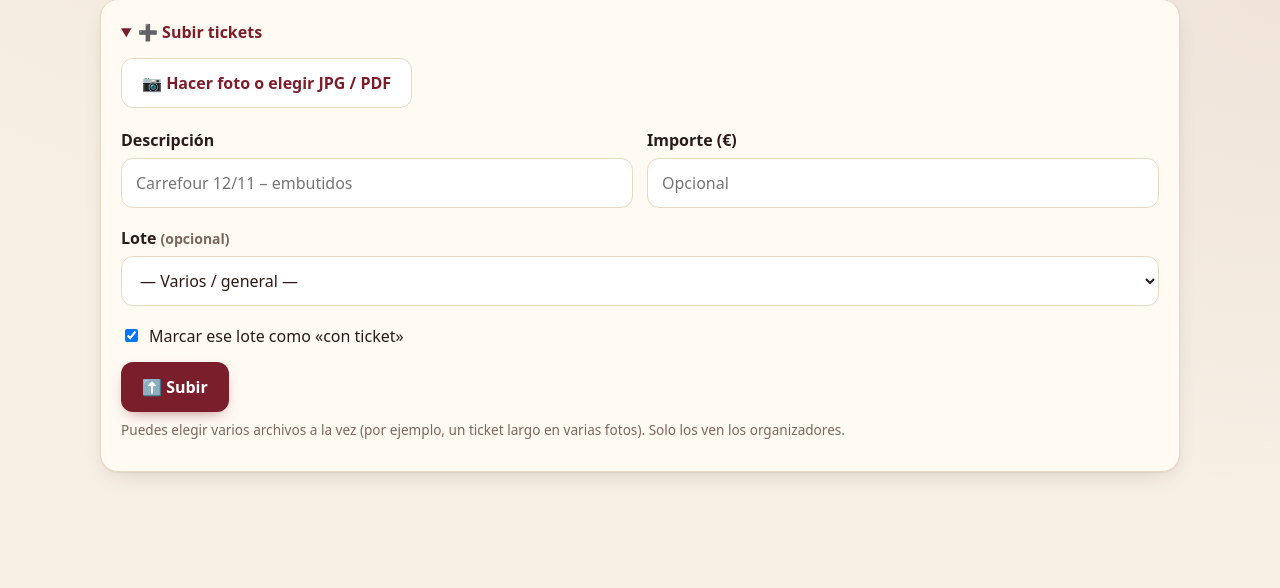
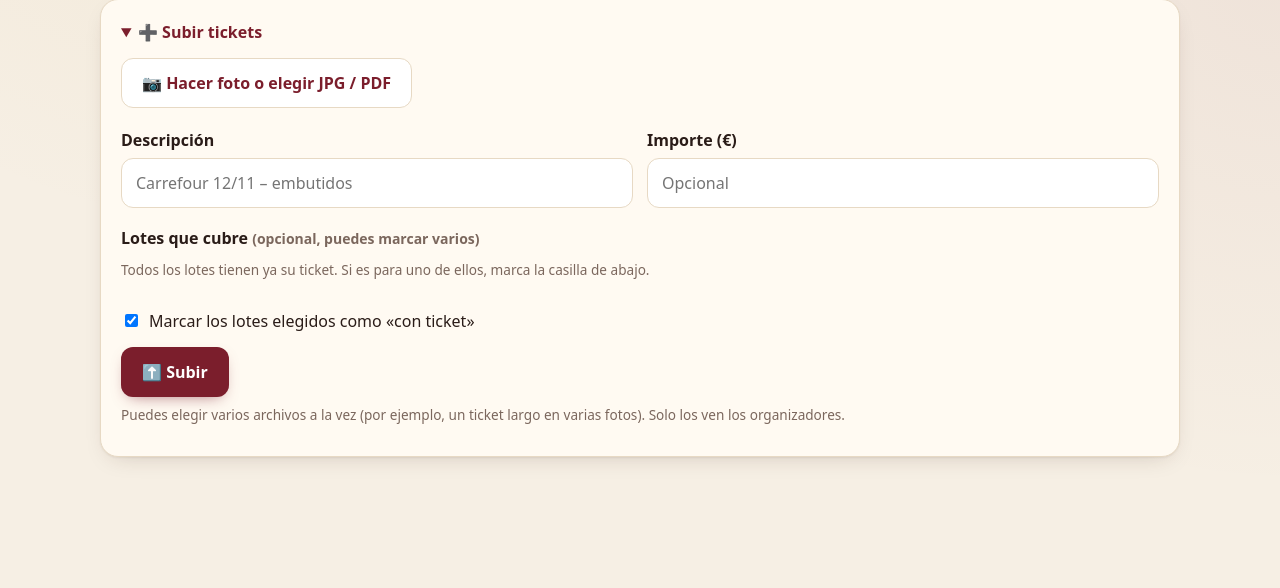
Before and after one commit to hombrelobo2/CestaOLA, a Flask app: page /admin/premios in a window 1280 px wide. Shown: the part 374-962 px from the top of the page. Run offline with Flask 3, Linux system fonts and the light colour scheme; the visitor is signed in with stand-in values (Sample User, id 1); data comes from the database, SQL or seed files in the repository; data that the repository does not hold is empty.

Commit message:
1.2.1: un ticket puede cubrir varios lotes y solo se ofrecen los que no tienen ticket
- Selector de lotes con casillas (elección múltiple) al subir tickets
- Los lotes ya marcados con ticket se ocultan; 'Mostrar también los que ya tienen ticket' los enseña
- Tabla de vínculos ticket_premios; los tickets de la 1.2.0 se migran solos
- El listado y la exportación muestran todos los lotes de cada ticket (A + B)

Co-Authored-By: Claude Opus 5.5 <noreply@anthropic.com>
Claude-Session: https://claude.ai/code/session_01EYzV7DcEdtye7GFpqTBEF7

```diff
--- a/cestaola/__init__.py
+++ b/cestaola/__init__.py
@@ -584,20 +584,23 @@ def create_app(test_config=None):
         if importe is None and (request.form.get("importe") or "").strip():
             flash("Importe no válido (por ejemplo 35,90).", "error")
             return redirect(url_for("admin_premios") + "#tickets")
-        premio_id = request.form.get("premio_id", type=int) or None
         db = D.get_db()
+        validos = {r[0] for r in db.execute("SELECT id FROM premios")}
+        premio_ids = sorted({int(x) for x in request.form.getlist("premio_id") if x.isdigit() and int(x) in validos})
         subidos = 0
         for f in ficheros:
             archivo, tipo = T.guardar(f, carpeta_tickets())
             if not archivo:
                 flash(tipo, "error")
                 continue
-            db.execute("INSERT INTO tickets (archivo, original, tipo, descripcion, importe_cent, premio_id) "
-                       "VALUES (?, ?, ?, ?, ?, ?)",
-                       (archivo, f.filename[:120], tipo, descripcion, importe if subidos == 0 else None, premio_id))
+            tid = db.execute("INSERT INTO tickets (archivo, original, tipo, descripcion, importe_cent) "
+                             "VALUES (?, ?, ?, ?, ?)",
+                             (archivo, f.filename[:120], tipo, descripcion, importe if subidos == 0 else None)).lastrowid
+            db.executemany("INSERT OR IGNORE INTO ticket_premios (ticket_id, premio_id) VALUES (?, ?)",
+                           [(tid, p) for p in premio_ids])
             subidos += 1
-        if subidos and premio_id and request.form.get("marcar"):
-            db.execute("UPDATE premios SET con_ticket=1 WHERE id=?", (premio_id,))
+        if subidos and premio_ids and request.form.get("marcar"):
+            db.executemany("UPDATE premios SET con_ticket=1 WHERE id=?", [(p,) for p in premio_ids])
         db.commit()
         if subidos:
             flash(f"{subidos} ticket{'s' if subidos != 1 else ''} subido{'s' if subidos != 1 else ''}.", "ok")
--- a/cestaola/db.py
+++ b/cestaola/db.py
@@ -57,6 +57,13 @@ CREATE TABLE IF NOT EXISTS tickets (
     subido TEXT NOT NULL DEFAULT (datetime('now','localtime'))
 );
 
+-- Un ticket puede cubrir varios lotes (y un lote tener varios tickets)
+CREATE TABLE IF NOT EXISTS ticket_premios (
+    ticket_id INTEGER NOT NULL REFERENCES tickets(id) ON DELETE CASCADE,
+    premio_id INTEGER NOT NULL REFERENCES premios(id) ON DELETE CASCADE,
+    PRIMARY KEY (ticket_id, premio_id)
+);
+
 CREATE INDEX IF NOT EXISTS idx_compras_persona ON compras(persona_id);
 """
 
@@ -103,6 +110,9 @@ def init_db(app):
     # Migraciones de versiones anteriores
     if "con_ticket" not in {r[1] for r in con.execute("PRAGMA table_info(premios)")}:
         con.execute("ALTER TABLE premios ADD COLUMN con_ticket INTEGER NOT NULL DEFAULT 0")
+    # tickets de la 1.2.0 (un solo lote) -> tabla de vínculos
+    con.execute("INSERT OR IGNORE INTO ticket_premios (ticket_id, premio_id) "
+                "SELECT t.id, t.premio_id FROM tickets t JOIN premios p ON p.id = t.premio_id")
     if "telefono" not in {r[1] for r in con.execute("PRAGMA table_info(personas)")}:
         con.execute("ALTER TABLE personas ADD COLUMN telefono TEXT NOT NULL DEFAULT ''")
     cols = {r[1] for r in con.execute("PRAGMA table_info(compras)")}
@@ -239,6 +249,8 @@ def resumen():
 
 def tickets():
     return get_db().execute(
-        "SELECT t.*, p.nombre AS lote, p.orden AS lote_orden FROM tickets t "
-        "LEFT JOIN premios p ON p.id = t.premio_id ORDER BY t.subido, t.id"
+        "SELECT t.*, (SELECT group_concat(nombre, ' + ') FROM "
+        "  (SELECT p.nombre FROM ticket_premios tp JOIN premios p ON p.id = tp.premio_id "
+        "   WHERE tp.ticket_id = t.id ORDER BY p.orden, p.id)) AS lote "
+        "FROM tickets t ORDER BY t.subido, t.id"
     ).fetchall()
--- a/cestaola/static/app.js
+++ b/cestaola/static/app.js
@@ -101,6 +101,15 @@
     if (n) n.textContent = tk.files.length ? '✓ ' + Array.prototype.map.call(tk.files, function (f) { return f.name; }).join(', ') : '';
   });
 
+  // Tickets: mostrar u ocultar los lotes que ya tienen ticket
+  var todos = document.getElementById('tk-todos');
+  if (todos) todos.addEventListener('change', function () {
+    var caja = document.getElementById('tk-lotes');
+    caja.querySelectorAll('label.ya-tiene').forEach(function (l) { l.hidden = !todos.checked; });
+    var visibles = caja.querySelectorAll('label:not([hidden])').length;
+    var v = caja.querySelector('.vacio'); if (v) v.hidden = visibles > 0;
+  });
+
   // Confirmación para acciones peligrosas
   document.querySelectorAll('[data-confirmar]').forEach(function (f) {
     f.addEventListener('submit', function (e) { if (!window.confirm(f.dataset.confirmar)) e.preventDefault(); });
--- a/cestaola/static/estilo.css
+++ b/cestaola/static/estilo.css
@@ -353,3 +353,11 @@ details.plegable summary { cursor: pointer; font-weight: 600; color: var(--vino)
   background: var(--abeto-claro); border-radius: 999px; padding: 2px 10px; }
 
 @media (max-width: 560px) { .lista-lotes .btn .txt { display: none; } .lista-lotes .info > b { font-size: .95rem; } }
+.lista-check { display: grid; gap: 6px; }
+.lista-check label { display: flex; align-items: center; gap: 10px; margin: 0; padding: 10px 12px; border: 1.5px solid var(--linea);
+  border-radius: 12px; background: #fff; font-weight: 500; cursor: pointer; }
+.lista-check label[hidden], .lista-check p[hidden] { display: none; }
+.lista-check label:has(input:checked) { border-color: var(--vino); background: #fff6f4; }
+.lista-check label span { flex: 1; }
+.lista-check label small { color: var(--abeto); font-weight: 600; white-space: nowrap; }
+.lista-check input { width: 18px; height: 18px; accent-color: var(--vino); flex: none; }
--- a/cestaola/templates/admin/premios.html
+++ b/cestaola/templates/admin/premios.html
@@ -62,14 +62,24 @@
         </div>
       </div>
       <div class="campo">
-        <label for="tk-lote">Lote <span class="muted peq">(opcional)</span></label>
-        <select id="tk-lote" name="premio_id">
-          <option value="">— Varios / general —</option>
-          {% for p in premios %}<option value="{{ p.id }}">{{ p.orden }}. {{ p.nombre }}</option>{% endfor %}
-        </select>
+        <label>Lotes que cubre <span class="muted peq">(opcional, puedes marcar varios)</span></label>
+        <div class="lista-check" id="tk-lotes">
+          {% for p in premios %}
+          <label class="{{ 'ya-tiene' if p.con_ticket }}" {{ 'hidden' if p.con_ticket }}>
+            <input type="checkbox" name="premio_id" value="{{ p.id }}">
+            <span>{{ p.orden }}. {{ p.nombre }}</span>{% if p.con_ticket %}<small>🧾 ya tiene</small>{% endif %}
+          </label>
+          {% endfor %}
+          {% set pendientes_tk = premios|rejectattr('con_ticket')|list|length %}
+          <p class="ayuda vacio" {{ 'hidden' if pendientes_tk }}>Todos los lotes tienen ya su ticket. Si es para uno de ellos, marca la casilla de abajo.</p>
+        </div>
+        {% if premios|selectattr('con_ticket')|list %}
+        <label style="font-weight:400; display:flex; gap:8px; align-items:center; margin-top:8px">
+          <input type="checkbox" id="tk-todos"> Mostrar también los lotes que ya tienen ticket</label>
+        {% endif %}
       </div>
       <label style="font-weight:400; display:flex; gap:8px; align-items:center; margin-bottom:14px">
-        <input type="checkbox" name="marcar" value="1" checked> Marcar ese lote como «con ticket»</label>
+        <input type="checkbox" name="marcar" value="1" checked> Marcar los lotes elegidos como «con ticket»</label>
       <button class="btn bloque-movil">⬆️ Subir</button>
       <p class="ayuda" style="margin-top:8px">Puedes elegir varios archivos a la vez (por ejemplo, un ticket largo en varias fotos). Solo los ven los organizadores.</p>
     </form>
```
Also changed, not shown: tests/test_app.py (+13 -1 lines), 1 other file.
